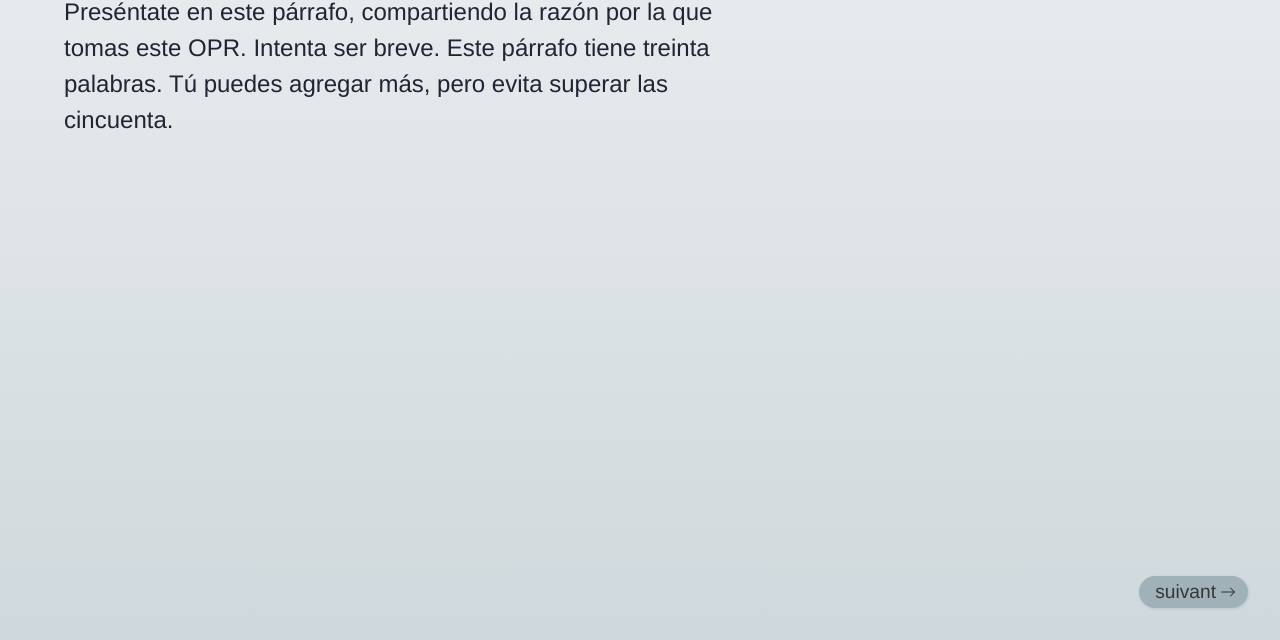
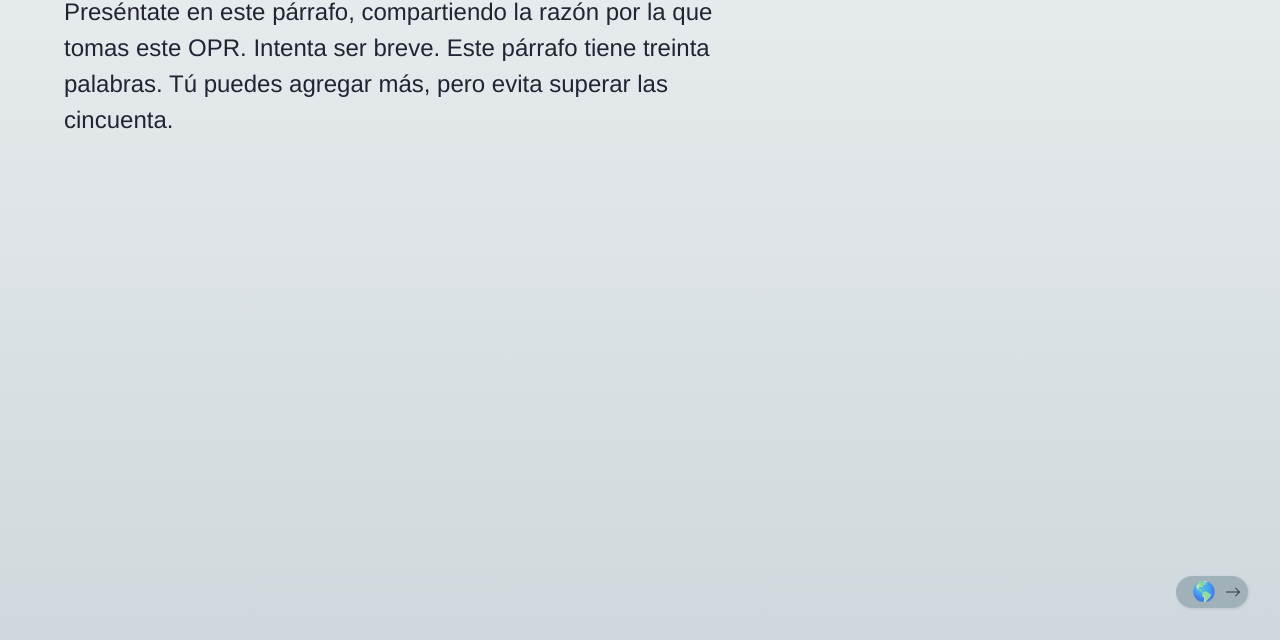
Before and after one commit to trini-mf/clase-01-dnm, a plain HTML site: page index.html in a window 1280 px wide. Shown: the part 160-800 px from the top of the page. Drawn offline with nearby package versions, Linux system fonts and the light colour scheme.

Commit message:
Update index.html

```diff
--- a/index.html
+++ b/index.html
@@ -27,7 +27,7 @@
 
         <script>
             // Esto es una línea de comentario en JAVASCRIPT
-            var palabras = ["siguiente", "repüyen", "seguente", "suivant", "next", "Nächster", "次の", "다음의"];
+            var palabras = ["🌕", "🌎", "🌊", "🌈", "🌁"];
             function setup() {
                 var palabra = random(palabras);
                 createA("page.html?data="+palabra, palabra).parent("next");
```
